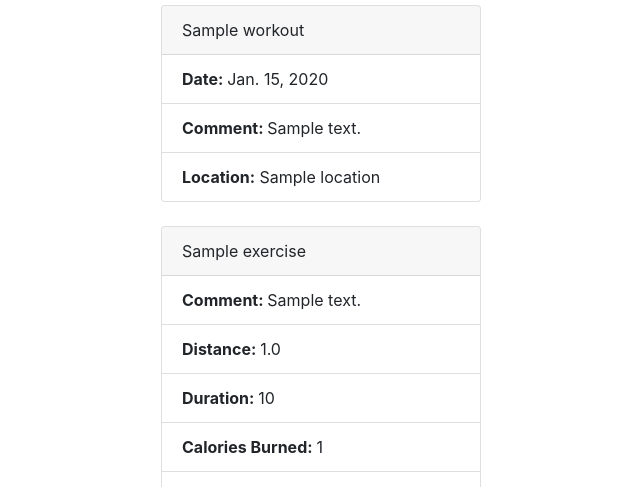
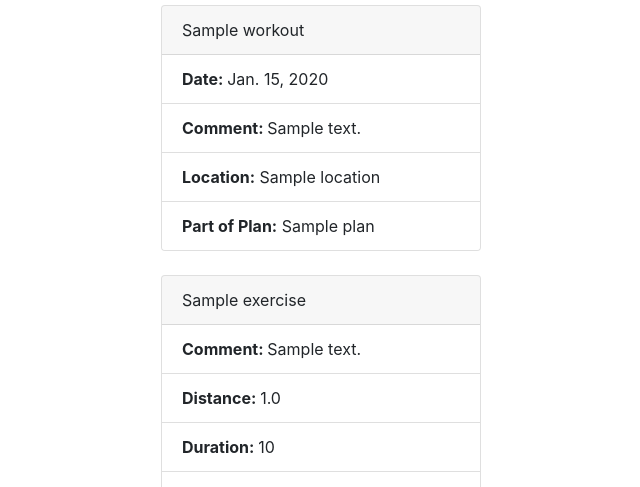
Before and after one commit to furhankhan12/DatabaseWebApp, a Django app: page /workout-detail/1/ in a window 1280 px wide. Shown: the part 286-773 px from the top of the page, without its empty margins (319-959 px from the left). Run offline with Django 3.2, Linux system fonts and the light colour scheme; a user stored in the database is signed in; tables that the repository leaves empty hold one stand-in row (values such as "Sample post"); some libraries are stand-ins or nearby versions.

Commit message:
Added plan to view workout details page

```diff
--- a/hoosworkinout/templates/hoosworkinout/workout-detail.html
+++ b/hoosworkinout/templates/hoosworkinout/workout-detail.html
@@ -27,6 +27,13 @@
             {%if workout.wid == location.wid.wid %}
             <li class="list-group-item">
               <b>Location:</b> {{location.lid}}
+            </li>
+            {% endif %}
+          {% endfor %}
+          {% for plan in plans %}
+            {%if workout.pid.pid == plan.pid %}
+            <li class="list-group-item">
+              <b>Part of Plan:</b> {{plan.name}}
             </li>
             {% endif %}
           {% endfor %}
--- a/hoosworkinout/views.py
+++ b/hoosworkinout/views.py
@@ -23,6 +23,7 @@ class WorkoutDetailView(LoginRequiredMixin, ListView):
         context['hiits'] = Hiit.objects.all()
         context['reps'] = Reps.objects.all()
         context['locations'] = WorkedOutAt.objects.all()
+        context['plans'] = Plan.objects.filter(user_id= self.request.user.id)
 
         return context
 
```
